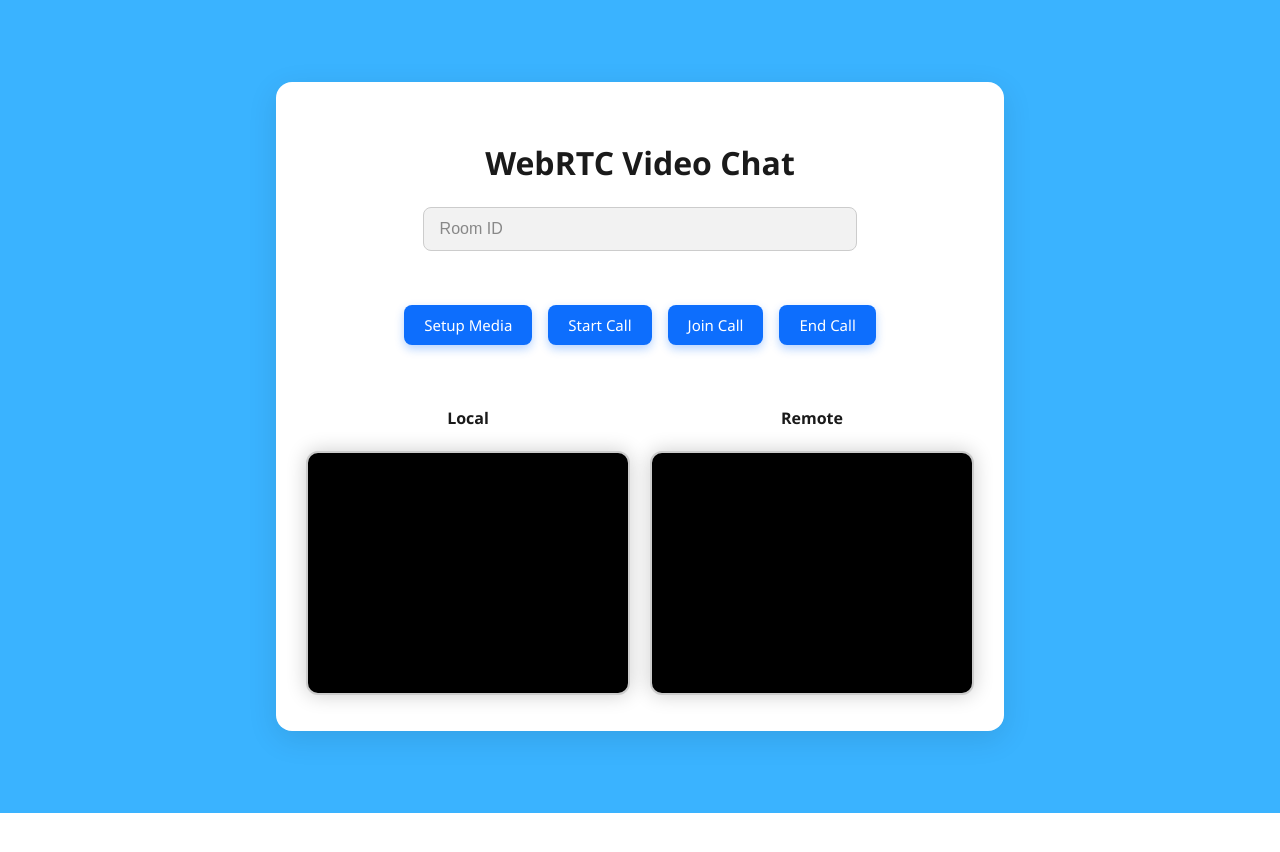
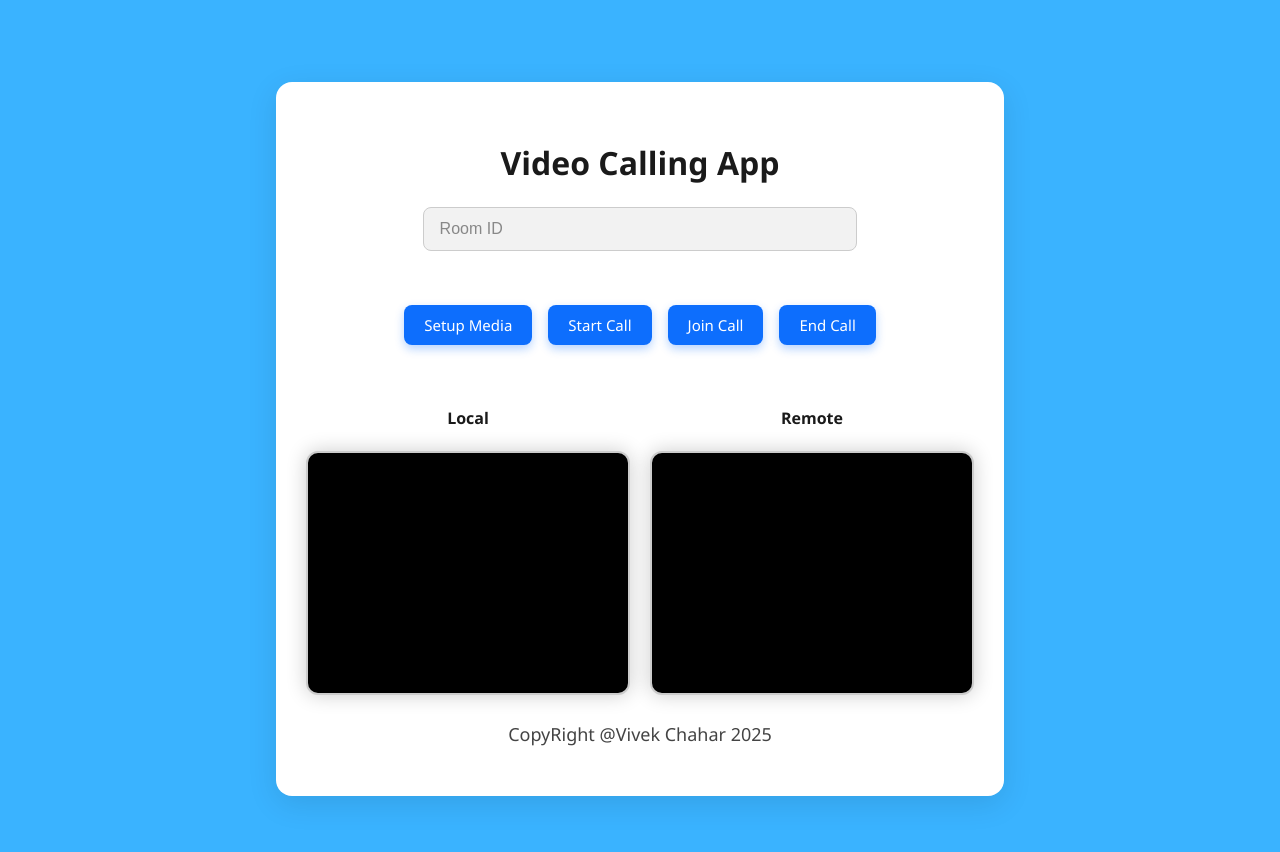
Before and after one commit to VivekChahar1960/WebRtcVideoCalling, a React (Vite) app: page / in a window 1280 px wide. Shown: the top 852 px of the page. Before the commit the page ends 813 px from the top, so only its background shows below. Built offline with nearby package versions, Linux system fonts and the light colour scheme.

Commit message:
Update VideoCallingApp.jsx

```diff
--- a/src/VideoCallingApp.jsx
+++ b/src/VideoCallingApp.jsx
@@ -188,7 +188,7 @@ const VideoCallingApp = () => {
 
   return (
     <div className='main_div_app'>
-      <h2>WebRTC Video Chat</h2>
+      <h2>Video Calling App</h2>
       <input
         type="text"
         placeholder="Room ID"
@@ -212,6 +212,7 @@ const VideoCallingApp = () => {
           <video ref={remoteVideoRef} autoPlay playsInline width={300} />
         </div>
       </div>
+      <p>CopyRight @Vivek Chahar 2025</p>
     </div>
   );
 };
```
